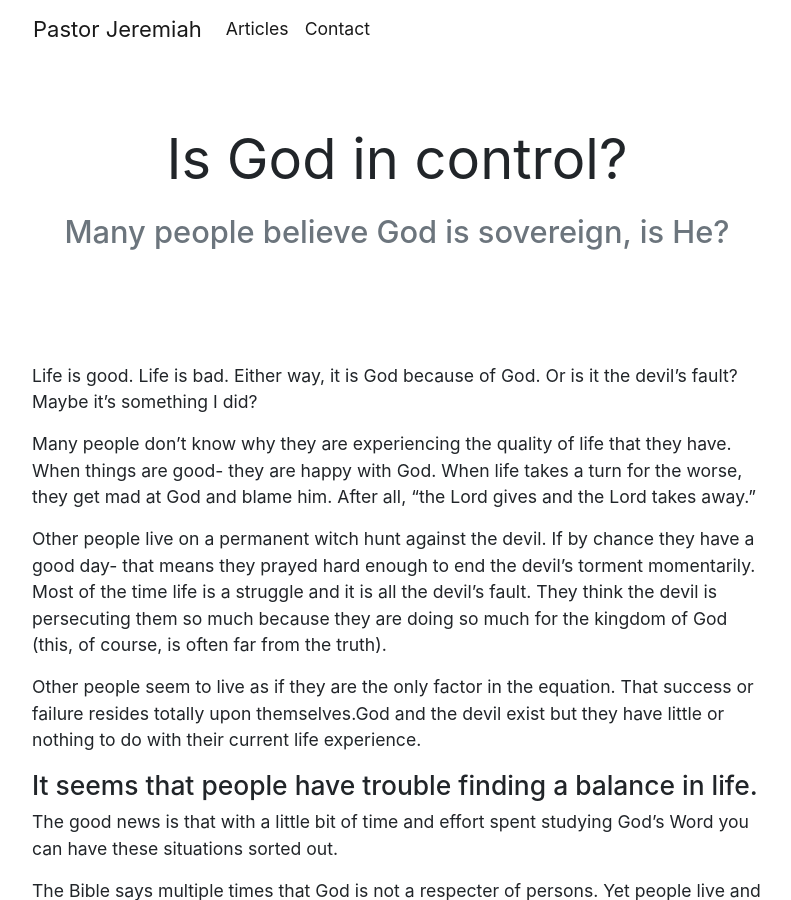
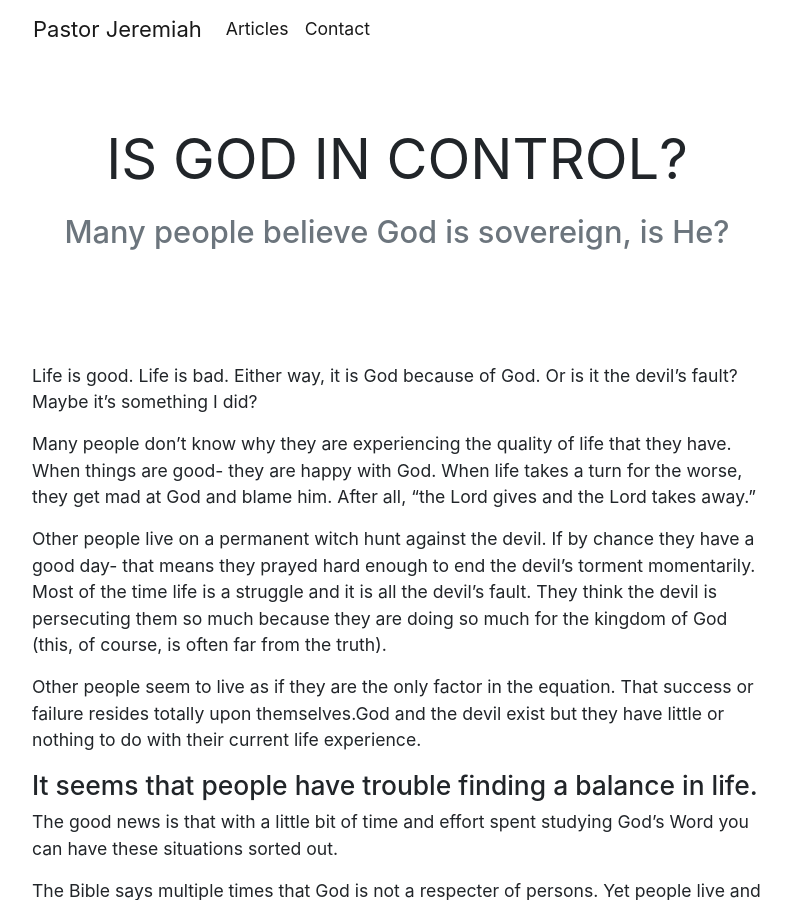
Before and after one commit to jmofyi/pastorjeremiah, a Jekyll site: the page built from _posts/2019-02-08-is-god-in-control.md, in a window 1280 px wide and 900 px high. Shown: the whole window, without its empty margins (243-1034 px from the left). Built offline with Jekyll 4.4.1, drawn with Linux system fonts in a browser that asks for light colours; part of the change alters nothing that is shown.

```diff
--- a/_posts/2019-02-08-is-god-in-control.md
+++ b/_posts/2019-02-08-is-god-in-control.md
@@ -1,11 +1,12 @@
 ---
-title: Is God in control?
+title: IS GOD IN CONTROL?
 description: Many people believe God is sovereign, is He?
 image: ''
 tags:
 - God is good
-date: 2019-02-08 00:00:00 -0500
+date: 2019-02-08 05:00:00 +0000
 layout: post
+
 ---
 Life is good. Life is bad. Either way, it is God because of God. Or is it the devil’s fault? Maybe it’s something I did?
 
```
